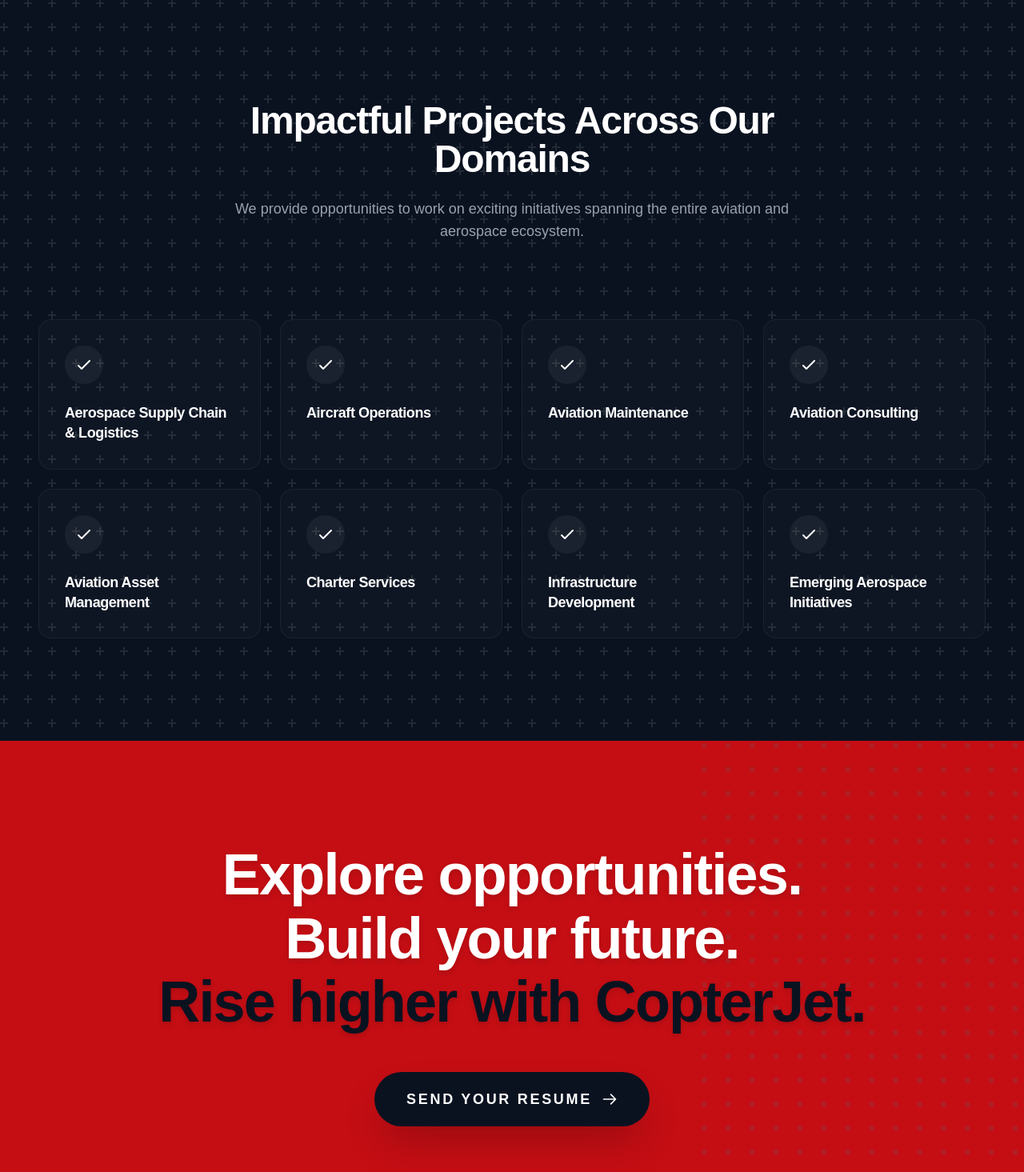
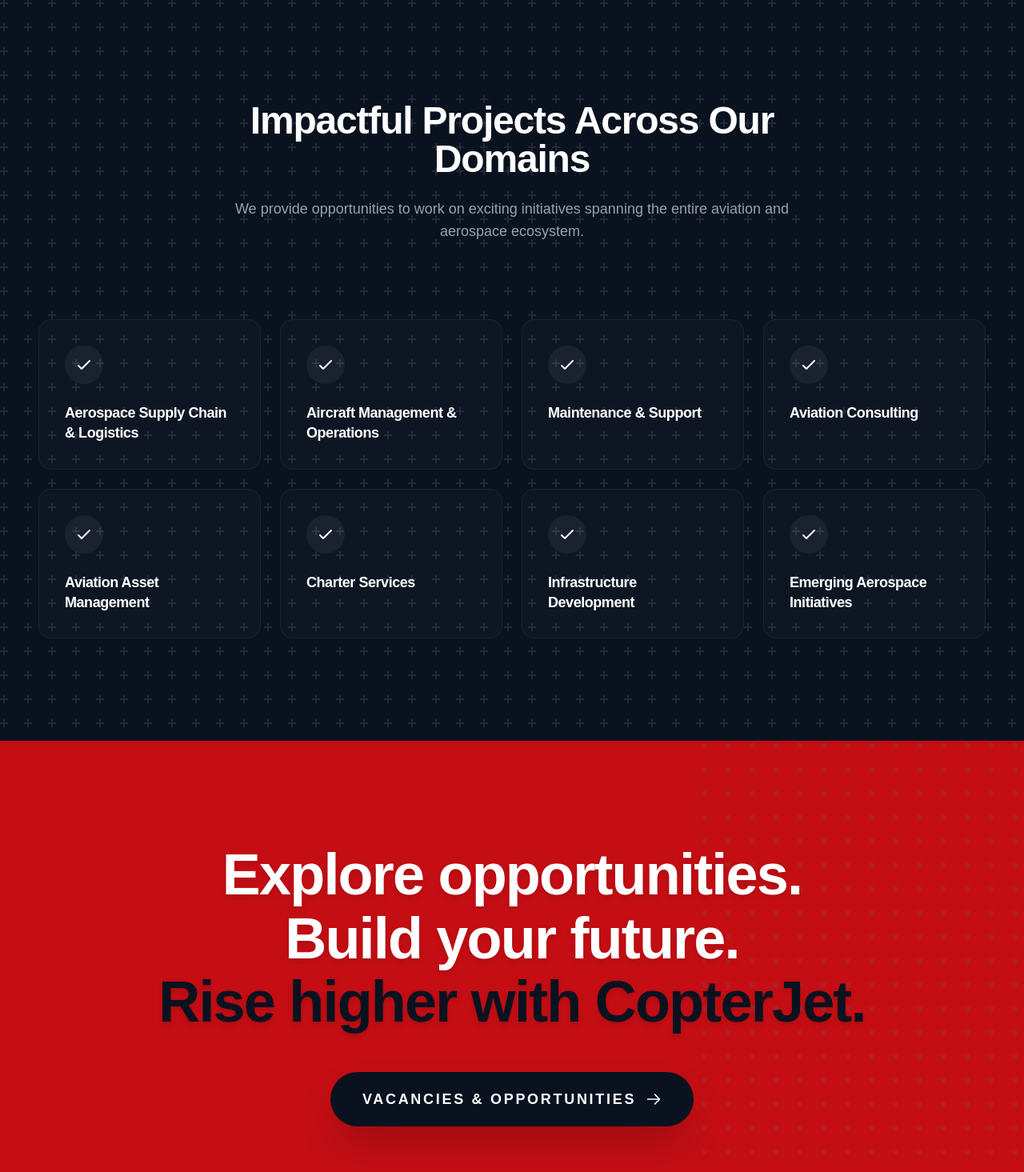
Before and after one commit to Golden5115/copterjetgroup, a Next.js app: page /careers in a window 1280 px wide. Shown: the part 1330-2795 px from the top of the page at 80% size. Built offline with nearby package versions, Linux system fonts and the light colour scheme.

Commit message:
16th June, Review

```diff
--- a/src/app/about/page.tsx
+++ b/src/app/about/page.tsx
@@ -191,7 +191,7 @@
     { value: 15, suffix: '+', label: 'Years of Expertise' },
     { value: 30, suffix: '+', label: 'Strategic Partners' },
     { value: 12, suffix: '+', label: 'African Nations Served' },
-    { value: 200, suffix: '+', label: 'Successful Operations' },
+    { value: 200, suffix: '+', label: 'Successful Deliverables' },
   ];
 
   const coreValues = [
@@ -375,7 +375,7 @@
               Shaping the Future
             </span>
             <span className={`block text-4xl md:text-6xl lg:text-[5.5rem] font-bold leading-[1.05] tracking-tight text-transparent bg-clip-text bg-gradient-to-r from-[#ff4d4d] to-[#990b0f] italic pr-4 ${heroVisible ? 'smooth-up-visible' : 'smooth-up-hidden'}`} style={{ animationDelay: '700ms' }}>
-              of African Aviation.
+              of African Aviation & Aerospace.
             </span>
           </h1>
           {/* Description */}
@@ -432,14 +432,14 @@
             </div>
             {/* Headline */}
             <h2 className={`text-3xl md:text-4xl lg:text-5xl font-bold text-copter-blue leading-[1.1] mb-8 tracking-tight ${whoWeAre.isVisible ? 'smooth-up-visible' : 'smooth-up-hidden'}`} style={{ animationDelay: '450ms' }}>
-              Integrated Aviation <br/>
-              <span className="text-transparent bg-clip-text bg-gradient-to-r from-copter-red to-[#ff4d4d] italic pr-2">Excellence.</span>
+              Integrated Aviation & Aerospace<br/>
+              <span className="text-transparent bg-clip-text bg-gradient-to-r from-copter-red to-[#ff4d4d] italic pr-2">Specialist.</span>
             </h2>
 
             {/* Body Text */}
             <div className={`space-y-6 mb-12 ${whoWeAre.isVisible ? 'smooth-up-visible' : 'smooth-up-hidden'}`} style={{ animationDelay: '600ms' }}>
               <p className="text-copter-blue text-[15px] md:text-base leading-[1.85] font-medium text-justify">
-                Copterjet International is a fully integrated aviation specialist services firm committed to advancing Africa&apos;s aerospace supply chain and operational ecosystem. With expertise spanning aviation supply chain, logistics, aircraft operations, maintenance coordination, aircraft acquisition &amp; sales, consultancy, infrastructure development, project management, and asset management, we deliver innovative and reliable solutions.
+                Copterjet International is a fully integrated aviation specialist services firm committed to advancing Africa&apos;s aerospace supply chain and operational ecosystem. With expertise spanning aviation supply chain, logistics, aircraft management & operations, maintenance coordination, aircraft acquisition &amp; sales, consultancy, infrastructure development, project management, and asset management, we deliver innovative and reliable solutions.
               </p>
               <p className="text-copter-blue text-[15px] md:text-base leading-[1.85] text-justify">
                 Through excellence, strategic partnerships, and adaptive operational frameworks, we are shaping the future of aviation across Africa.
@@ -603,6 +603,28 @@
             <div className="absolute inset-0 bg-gradient-to-t from-[#164878]/40 via-transparent to-transparent mix-blend-multiply" />
             <div className="absolute bottom-0 left-0 right-0 h-[3px] bg-copter-red" />
           </div>
+        </div>
+      </section>
+
+      {/* ════════════════════════════════════════════════════════
+          7. MANAGEMENT TEAM
+      ════════════════════════════════════════════════════════ */}
+      <section id="management" ref={management.ref} className="py-12 lg:py-16 bg-[#f8fafc]">
+        <div className="max-w-[90rem] mx-auto px-6 lg:px-12">
+          <div className={`${management.isVisible ? 'smooth-up-visible' : 'smooth-up-hidden'} mb-16 max-w-3xl`}>
+            <div className="flex items-center gap-4 mb-6">
+              <div className="w-10 h-[2px] bg-copter-red" />
+              <h3 className="text-2xl font-bold text-copter-blue tracking-tight">Management Team</h3>
+            </div>
+            <p className="text-[14px] text-copter-grey leading-[1.8] font-medium pl-14">
+              Copterjet&apos;s Management Team comprises experienced aviation and business professionals dedicated to operational excellence, strategic growth, and organizational leadership.
+            </p>
+          </div>
+          {/* <div className="grid grid-cols-1 sm:grid-cols-2 lg:grid-cols-2 gap-8 max-w-3xl">
+            {managementTeam.map((member, idx) => (
+              <TeamCard key={idx} member={member} index={idx} isVisible={management.isVisible} />
+            ))}
+          </div> */}
         </div>
       </section>
 
@@ -880,27 +902,7 @@
         </div>
       </section>
 
-      {/* ════════════════════════════════════════════════════════
-          7. MANAGEMENT TEAM
-      ════════════════════════════════════════════════════════ */}
-      <section id="management" ref={management.ref} className="py-12 lg:py-16 bg-[#f8fafc]">
-        <div className="max-w-[90rem] mx-auto px-6 lg:px-12">
-          <div className={`${management.isVisible ? 'smooth-up-visible' : 'smooth-up-hidden'} mb-16 max-w-3xl`}>
-            <div className="flex items-center gap-4 mb-6">
-              <div className="w-10 h-[2px] bg-copter-red" />
-              <h3 className="text-2xl font-bold text-copter-blue tracking-tight">Management Team</h3>
-            </div>
-            <p className="text-[14px] text-copter-grey leading-[1.8] font-medium pl-14">
-              Copterjet&apos;s Management Team comprises experienced aviation and business professionals dedicated to operational excellence, strategic growth, and organizational leadership.
-            </p>
-          </div>
-          <div className="grid grid-cols-1 sm:grid-cols-2 lg:grid-cols-2 gap-8 max-w-3xl">
-            {managementTeam.map((member, idx) => (
-              <TeamCard key={idx} member={member} index={idx} isVisible={management.isVisible} />
-            ))}
-          </div>
-        </div>
-      </section>
+
 
       {/* ════════════════════════════════════════════════════════
           8. BOARD OF DIRECTORS
--- a/src/app/careers/page.tsx
+++ b/src/app/careers/page.tsx
@@ -103,8 +103,8 @@
           <div className="grid grid-cols-1 md:grid-cols-2 lg:grid-cols-4 gap-4 md:gap-6">
             {[
               "Aerospace Supply Chain & Logistics",
-              "Aircraft Operations",
-              "Aviation Maintenance",
+              "Aircraft Management & Operations",
+              "Maintenance & Support",
               "Aviation Consulting",
               "Aviation Asset Management",
               "Charter Services",
@@ -146,7 +146,7 @@
 
           <a href="mailto:careers@copterjet.com" className="inline-flex items-center justify-center px-10 py-5 bg-[#0a1220] text-white font-bold text-lg tracking-[0.15em] uppercase rounded-full shadow-2xl hover:bg-white hover:text-copter-red transition-all duration-500 group overflow-hidden relative">
             <span className="relative z-10 flex items-center">
-              Send Your Resume
+              Vacancies & Opportunities
               <svg className="w-5 h-5 ml-3 group-hover:translate-x-2 transition-transform duration-300" fill="none" viewBox="0 0 24 24" stroke="currentColor">
                 <path strokeLinecap="round" strokeLinejoin="round" strokeWidth={2} d="M14 5l7 7m0 0l-7 7m7-7H3" />
               </svg>
--- a/src/app/partnership/page.tsx
+++ b/src/app/partnership/page.tsx
@@ -165,7 +165,7 @@
           {/* Right copy */}
           <div className="lg:w-8/12 space-y-6">
             <p className="text-lg md:text-xl text-gray-600 leading-relaxed">
-              At <strong className="text-copter-blue font-semibold">CopterJet International Group</strong>, we believe that strategic partnerships are the cornerstone of sustainable growth and aviation excellence. Through carefully structured partnerships and joint ventures, we collaborate with airlines, aircraft owners, investors, governments, aviation service providers, and infrastructure developers to create innovative and mutually beneficial opportunities across the aviation value chain.
+              At <strong className="text-copter-blue font-semibold">CopterJet International Group</strong>, we believe that strategic partnerships are the cornerstone of sustainable growth and aviation excellence. Through carefully structured partnerships and joint ventures, we collaborate with airlines, aircraft owners, energy, oil & gas, investors, governments, aviation service providers, and infrastructure developers to create innovative and mutually beneficial opportunities across the aviation value chain.
             </p>
             <p className="text-lg md:text-xl text-gray-600 leading-relaxed">
               Our partnership model is built on trust, expertise, shared vision, and operational excellence. We leverage our industry knowledge, global network, and technical capabilities to develop solutions that enhance operational efficiency, expand market access, optimize asset utilization, and unlock new revenue streams.
--- a/src/components/layout/Navbar.tsx
+++ b/src/components/layout/Navbar.tsx
@@ -52,7 +52,7 @@
         ],
       },
       {
-        heading: 'Airline & Helicopter Operations',
+        heading: 'Aircraft Management & Operations',
         items: [
           { label: 'Jets & Helicopters Charter Services', href: '/services#charter' },
           { label: 'Airline Joint Venture Operations', href: '/services#airline-jvo' },
@@ -133,7 +133,7 @@
             </span>
             <div className="flex items-center gap-5 ml-auto">
               {[
-                { label: 'News & Events', href: '/news-events' },
+                { label: 'Company News & Events', href: '/news-events' },
                 { label: 'Gallery', href: '/gallery' },
                 { label: 'Contact Us', href: '/contact' }
               ].map(item => (
--- a/src/components/sections/HomeCTA.tsx
+++ b/src/components/sections/HomeCTA.tsx
@@ -28,7 +28,7 @@
           </h2>
 
           <p className="text-base md:text-lg text-white/70 mb-8 max-w-2xl mx-auto leading-relaxed font-light">
-            Contact us today for reliable support across your global supply chain needs — spares, components & engines, logistics, asset management, and more....
+            Contact us today for reliable support across your global supply chain needs — spares, components & engines, logistics, aircraft management/operations, asset management, and more....
           </p>
 
           <div className="flex flex-col sm:flex-row gap-5 justify-center items-center">
--- a/src/components/sections/StatsBar.tsx
+++ b/src/components/sections/StatsBar.tsx
@@ -54,7 +54,7 @@
 
 export default function StatsBar() {
   const stats = [
-    { target: 50, prefix: "+", label: "YEARS OF INDUSTRY EXPERIENCE" },
+    { target: 35, prefix: "+", label: "YEARS OF INDUSTRY TEAM'S EXPERIENCE" },
     { target: 6.8, prefix: "+", label: "BILLION GLOBAL INVENTORY NETWORK" },
     { target: 5, prefix: "+", label: "CONTINENTAL STRATEGIC PRESENCE" },
     { target: 270, prefix: "+", label: "SUPPLY CHAIN & OEM NETWORK" },
--- a/src/components/sections/WhoWeAre.tsx
+++ b/src/components/sections/WhoWeAre.tsx
@@ -3,7 +3,7 @@
 
 export default function WhoWeAre() {
   const pillars = [
-    { label: "Aerospace Supply Chain & Technical", icon: "M9 12l2 2 4-4m5.618-4.016A11.955 11.955 0 0112 2.944a11.955 11.955 0 01-8.618 3.04A12.02 12.02 0 003 9c0 5.591 3.824 10.29 9 11.622 5.176-1.332 9-6.03 9-11.622 0-1.042-.133-2.052-.382-3.016z" },
+    { label: "Aerospace Supply Chain & Logistics", icon: "M9 12l2 2 4-4m5.618-4.016A11.955 11.955 0 0112 2.944a11.955 11.955 0 01-8.618 3.04A12.02 12.02 0 003 9c0 5.591 3.824 10.29 9 11.622 5.176-1.332 9-6.03 9-11.622 0-1.042-.133-2.052-.382-3.016z" },
     { label: "Airline & Helicopter Operations", icon: "M12 8c-1.657 0-3 .895-3 2s1.343 2 3 2 3 .895 3 2-1.343 2-3 2m0-8c1.11 0 2.08.402 2.599 1M12 8V7m0 1v8m0 0v1m0-1c-1.11 0-2.08-.402-2.599-1M21 12a9 9 0 11-18 0 9 9 0 0118 0z" },
     { label: "Aviation Specialist Services", icon: "M3.055 11H5a2 2 0 012 2v1a2 2 0 002 2 2 2 0 012 2v2.945M8 3.935V5.5A2.5 2.5 0 0010.5 8h.5a2 2 0 012 2 2 2 0 104 0 2 2 0 012-2h1.064M15 20.488V18a2 2 0 012-2h3.064M21 12a9 9 0 11-18 0 9 9 0 0118 0z" },
   ];
```
